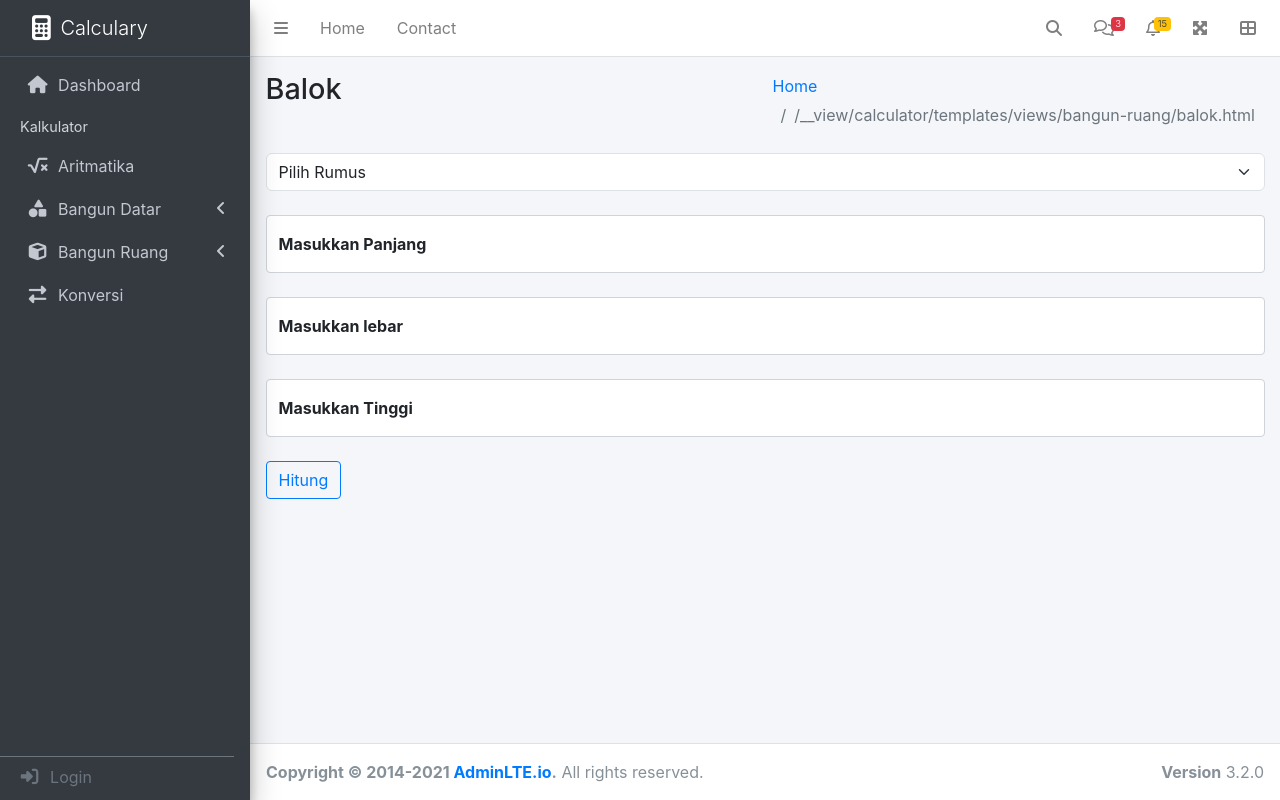
After one commit to kamachiii/UAS-DDP-Math, a Django app: template calculator/templates/views/bangun-ruang/balok.html in a window 1280 px wide. The commit adds this page. Run offline with Django 3.2, Linux system fonts and the light colour scheme; the template is opened without the code that fills it, so the values that code supplies are empty; some libraries are stand-ins or nearby versions.

Commit message:
penambahan bangun ruang balok

```diff
--- a/calculator/templates/partials/sidebar.html
+++ b/calculator/templates/partials/sidebar.html
@@ -105,7 +105,7 @@
               </a>
             </li>
             <li class="nav-item">
-              <a href="#" class="nav-link">
+              <a href="{% url 'bangunRuang-balok' %}" class="nav-link {% if request.path == '/bangunRuang-balok/' %}active{% endif %}">
                 <i class="far fa-circle nav-icon"></i>
                 <p>Balok</p>
               </a>
--- /dev/null
+++ b/calculator/templates/views/bangun-ruang/balok.html
@@ -0,0 +1,29 @@
+{% extends "main.html" %}
+{% block title %}Kalkulator | Bangun Ruang | Balok{% endblock %}
+{% block contentHeader %}Balok{% endblock %}
+
+{% block content %}
+<select class="form-select" aria-label="Default select example">
+    <option selected>Pilih Rumus</option>
+    <option value="1">Volume</option>
+    <option value="2">Luas Permukaan</option>
+    <option value="3">Keliling</option>
+</select>
+<br>
+<div class="form-floating">
+    <input class="form-control" placeholder="Leave a comment here" id="input"></input>
+    <label for="input">Masukkan Panjang</label>
+</div>
+<br>
+<div class="form-floating">
+    <input class="form-control" placeholder="Leave a comment here" id="input"></input>
+    <label for="input">Masukkan lebar</label>
+</div>
+<br>
+<div class="form-floating">
+    <input class="form-control" placeholder="Leave a comment here" id="input"></input>
+    <label for="input">Masukkan Tinggi</label>
+</div>
+<br>
+<button type="button" class="btn btn-outline-primary">Hitung</button>
+{% endblock %}
--- a/math_project/urls.py
+++ b/math_project/urls.py
@@ -35,6 +35,7 @@
     path('bangun-ruang/', include([
         path('', bangunRuangIndex, name="bangunRuang-index"),
         path('kubus', bangunRuangKubus, name="bangunRuang-kubus"),
+        path('balok', bangunRuangBalok, name="bangunRuang-balok"),
     ])),
 
     #* Path Konversi
```
Also changed, not shown: calculator/views.py (+31 -0 lines).
